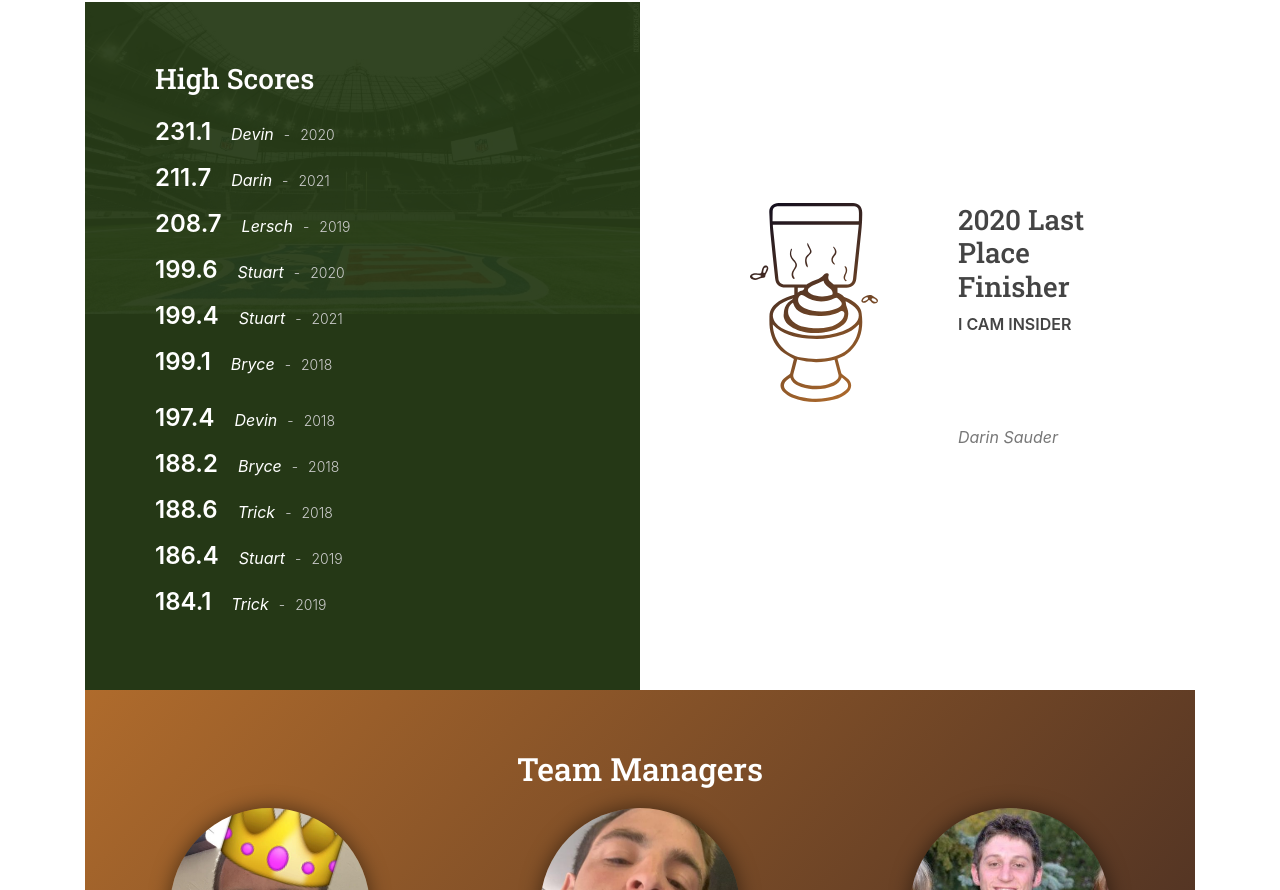
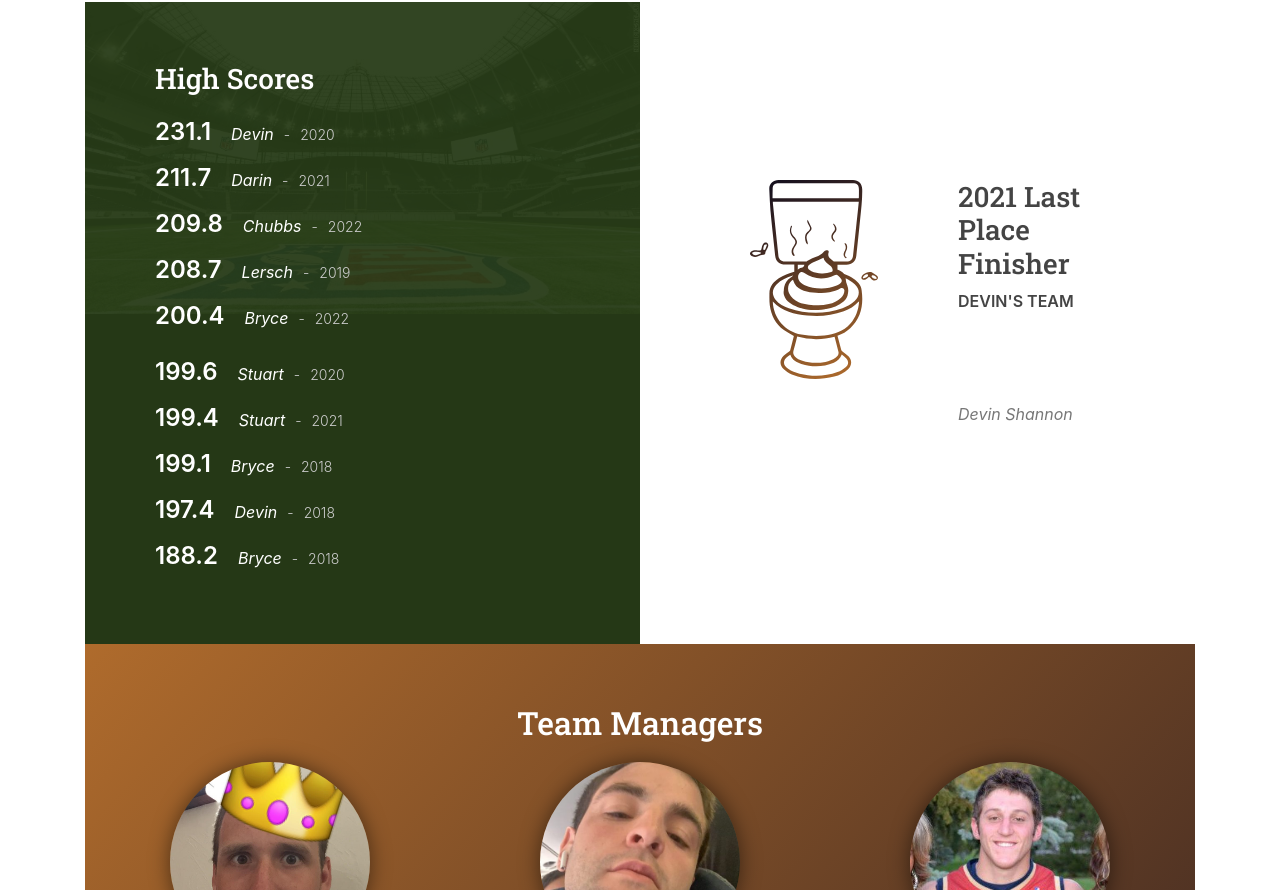
Before and after one commit to swyse5/swyse5.github.io, a plain HTML site: page index.html in a window 1280 px wide. Shown: the part 1298-2188 px from the top of the page. Drawn offline with nearby package versions, Linux system fonts and the light colour scheme; no server answers.

Commit message:
high scores update and last place update

```diff
--- a/index.html
+++ b/index.html
@@ -221,17 +221,16 @@
                   <div class="list__item auto">
                     <p><span class="score">231.1</span><span class="manager">Devin</span><span class="year">2020</span></p>
                     <p><span class="score">211.7</span><span class="manager">Darin</span><span class="year">2021</span></p>
+                    <p><span class="score">209.8</span><span class="manager">Chubbs</span><span class="year">2022</span></p>
                     <p><span class="score">208.7</span><span class="manager">Lersch</span><span class="year">2019</span></p>
+                    <p><span class="score">200.4</span><span class="manager">Bryce</span><span class="year">2022</span></p>
+                  </div>
+                  <div class="list__item auto">
                     <p><span class="score">199.6</span><span class="manager">Stuart</span><span class="year">2020</span></p>
                     <p><span class="score">199.4</span><span class="manager">Stuart</span><span class="year">2021</span></p>
                     <p><span class="score">199.1</span><span class="manager">Bryce</span><span class="year">2018</span></p>
-                  </div>
-                  <div class="list__item auto">
                     <p><span class="score">197.4</span><span class="manager">Devin</span><span class="year">2018</span></p>
                     <p><span class="score">188.2</span><span class="manager">Bryce</span><span class="year">2018</span></p>
-                    <p><span class="score">188.6</span><span class="manager">Trick</span><span class="year">2018</span></p>
-                    <p><span class="score">186.4</span><span class="manager">Stuart</span><span class="year">2019</span></p>
-                    <p><span class="score">184.1</span><span class="manager">Trick</span><span class="year">2019</span></p>
                   </div>
                 </div>
               </div>
@@ -242,9 +241,9 @@
                   <img class="img icon--poopstack" src="content/images/icons/icon--poopstack.svg"/>
                 </div>
                 <div class="el el--text auto">
-                  <h3 class="header">2020 Last Place Finisher</h3>
-                  <p class="team">I CAM INSIDER</p>
-                  <p class="manager">Darin Sauder</p>
+                  <h3 class="header">2021 Last Place Finisher</h3>
+                  <p class="team">Devin's Team</p>
+                  <p class="manager">Devin Shannon</p>
                   <h4 class="header"></h4>
                   <p class="punishment"></p>
                 </div>
```
